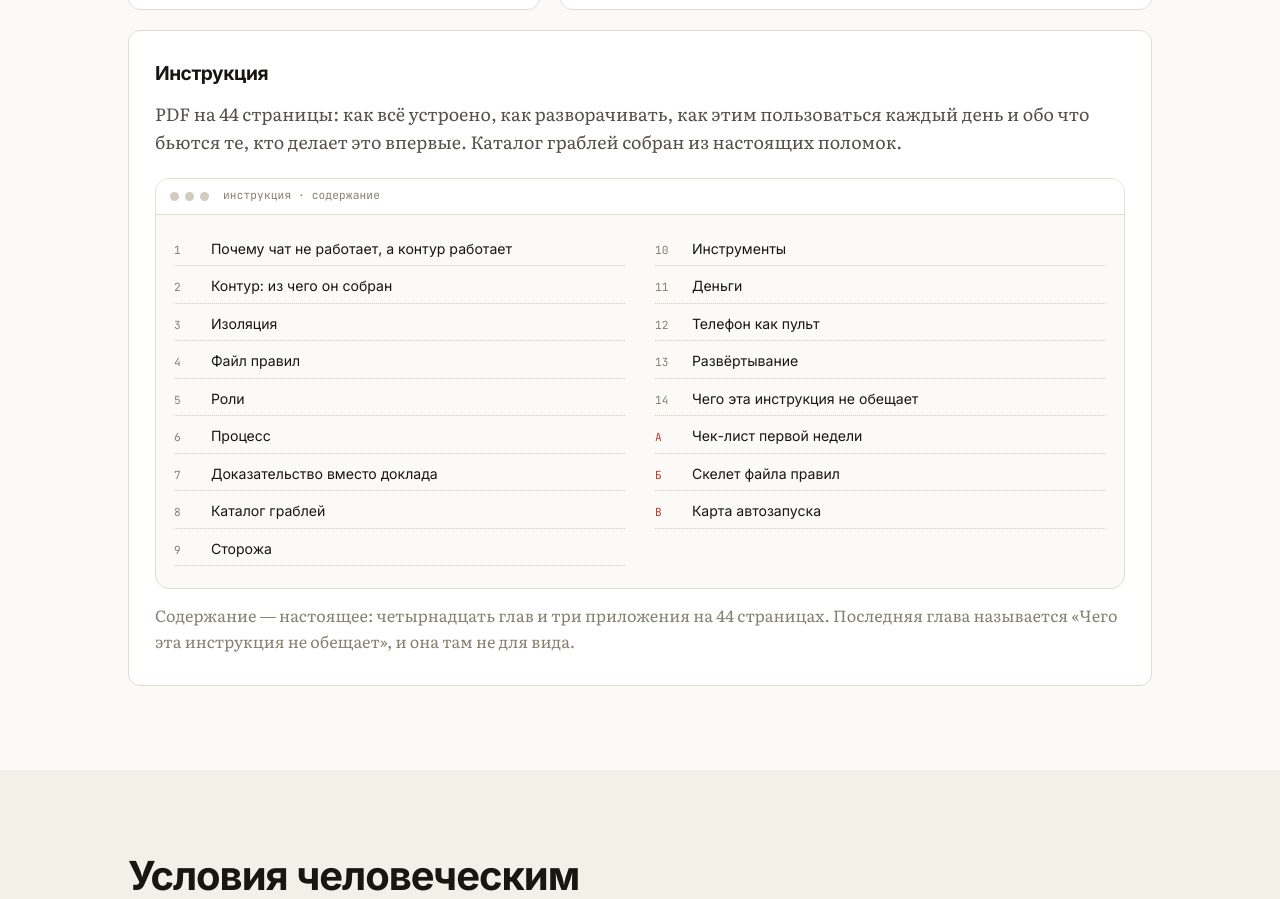
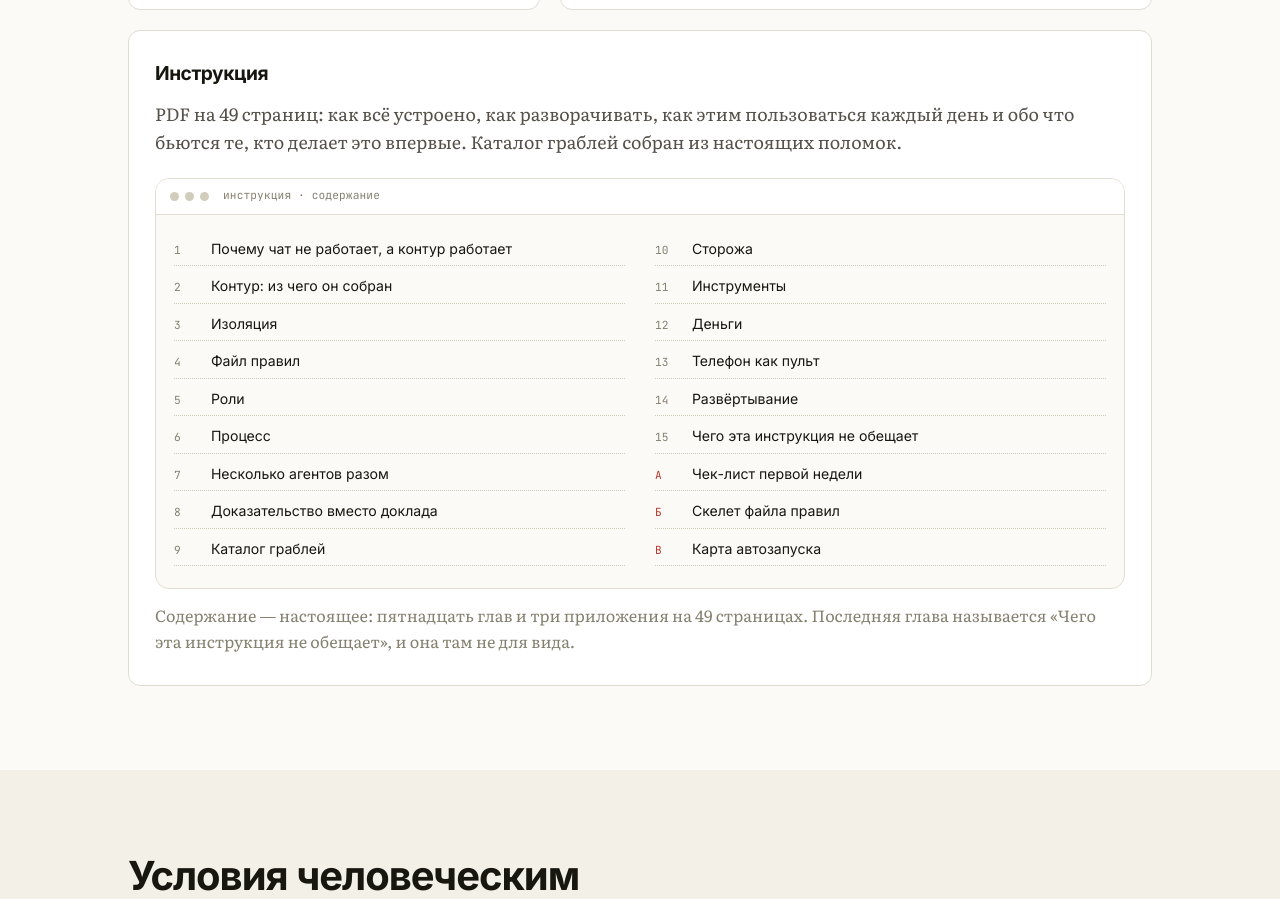
Before and after one commit to eldartri/aibolno, a plain HTML site: page sostav.html in a window 1280 px wide. Shown: the part 3753-4652 px from the top of the page. Drawn offline with Linux system fonts and the light colour scheme.

Commit message:
Инструкция 1.2: 49 страниц вместо 44, пятнадцать глав в содержании
Цифра замерена на собранном PDF (pypdf, 49 страниц A4), а не взята на глаз.
В блоке содержания на странице состава появилась новая глава 7 «Несколько
агентов разом», остальные сдвинулись.

Co-Authored-By: Claude Opus 5 <noreply@anthropic.com>
Claude-Session: https://claude.ai/code/session_018irFH4hhhu8bYeLQCibwZf

```diff
--- a/sostav.html
+++ b/sostav.html
@@ -4,7 +4,7 @@
 <meta charset="utf-8">
 <meta name="viewport" content="width=device-width, initial-scale=1">
 <title>Что входит — aibolno.ru</title>
-<meta name="description" content="Состав платного: контуры, роли с проставленными моделями, файл правил и процесс приёмки, сторожа, команды владельца из Telegram, генератор проектов, инструкция на 44 страницы.">
+<meta name="description" content="Состав платного: контуры, роли с проставленными моделями, файл правил и процесс приёмки, сторожа, команды владельца из Telegram, генератор проектов, инструкция на 49 страниц.">
 <meta name="theme-color" content="#15140f">
 <link rel="icon" href="favicon.svg" type="image/svg+xml">
 <link rel="preconnect" href="https://fonts.googleapis.com">
@@ -149,7 +149,7 @@
 
       <article class="part part--full" id="instrukciya">
         <h3>Инструкция</h3>
-        <p>PDF на 44 страницы: как всё устроено, как разворачивать, как этим пользоваться каждый день и обо что бьются те, кто делает это впервые. Каталог граблей собран из настоящих поломок.</p>
+        <p>PDF на 49 страниц: как всё устроено, как разворачивать, как этим пользоваться каждый день и обо что бьются те, кто делает это впервые. Каталог граблей собран из настоящих поломок.</p>
         <figure>
           <div class="mock">
             <div class="mock__bar"><i></i><i></i><i></i><span>инструкция · содержание</span></div>
@@ -160,20 +160,21 @@
               <div><em>4</em>Файл правил</div>
               <div><em>5</em>Роли</div>
               <div><em>6</em>Процесс</div>
-              <div><em>7</em>Доказательство вместо доклада</div>
-              <div><em>8</em>Каталог граблей</div>
-              <div><em>9</em>Сторожа</div>
-              <div><em>10</em>Инструменты</div>
-              <div><em>11</em>Деньги</div>
-              <div><em>12</em>Телефон как пульт</div>
-              <div><em>13</em>Развёртывание</div>
-              <div><em>14</em>Чего эта инструкция не обещает</div>
+              <div><em>7</em>Несколько агентов разом</div>
+              <div><em>8</em>Доказательство вместо доклада</div>
+              <div><em>9</em>Каталог граблей</div>
+              <div><em>10</em>Сторожа</div>
+              <div><em>11</em>Инструменты</div>
+              <div><em>12</em>Деньги</div>
+              <div><em>13</em>Телефон как пульт</div>
+              <div><em>14</em>Развёртывание</div>
+              <div><em>15</em>Чего эта инструкция не обещает</div>
               <div class="is-app"><em>А</em>Чек-лист первой недели</div>
               <div class="is-app"><em>Б</em>Скелет файла правил</div>
               <div class="is-app"><em>В</em>Карта автозапуска</div>
             </div>
           </div>
-          <figcaption>Содержание — настоящее: четырнадцать глав и три приложения на 44 страницах. Последняя глава называется «Чего эта инструкция не обещает», и она там не для вида.</figcaption>
+          <figcaption>Содержание — настоящее: пятнадцать глав и три приложения на 49 страницах. Последняя глава называется «Чего эта инструкция не обещает», и она там не для вида.</figcaption>
         </figure>
       </article>
 
```
Also changed, not shown: index.html (+2 -2 lines), oplata.html (+2 -2 lines).
